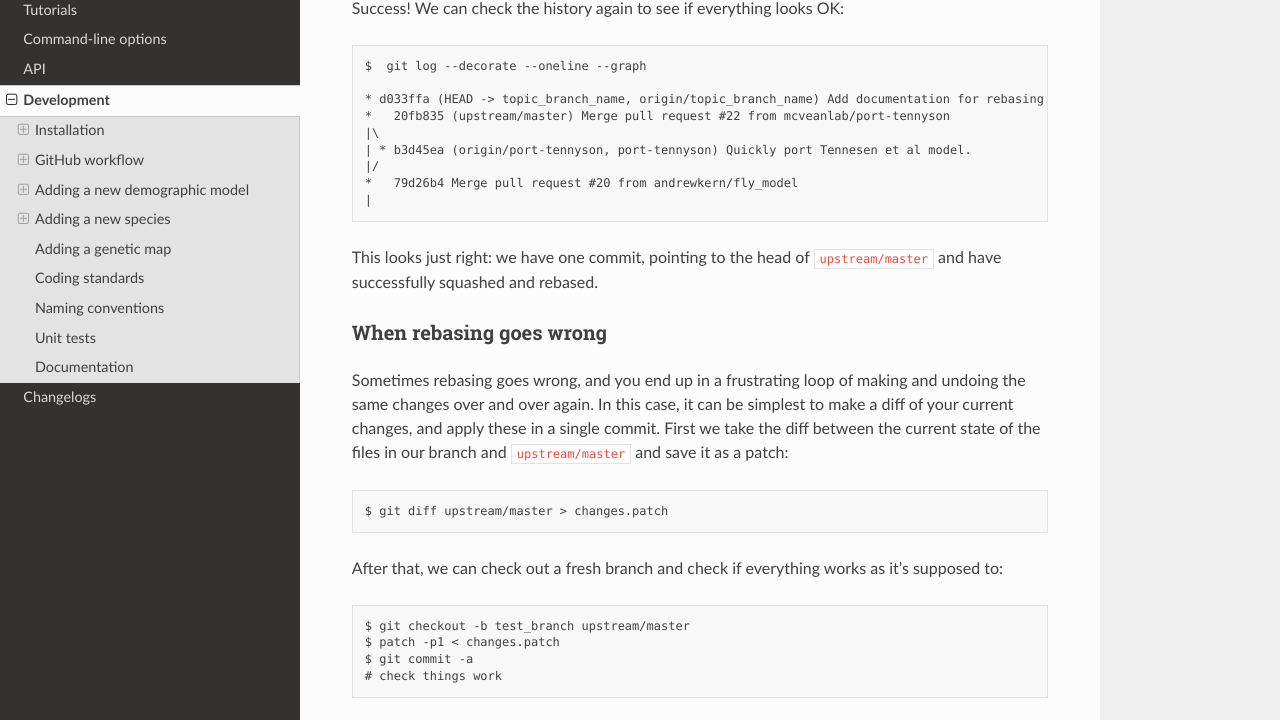
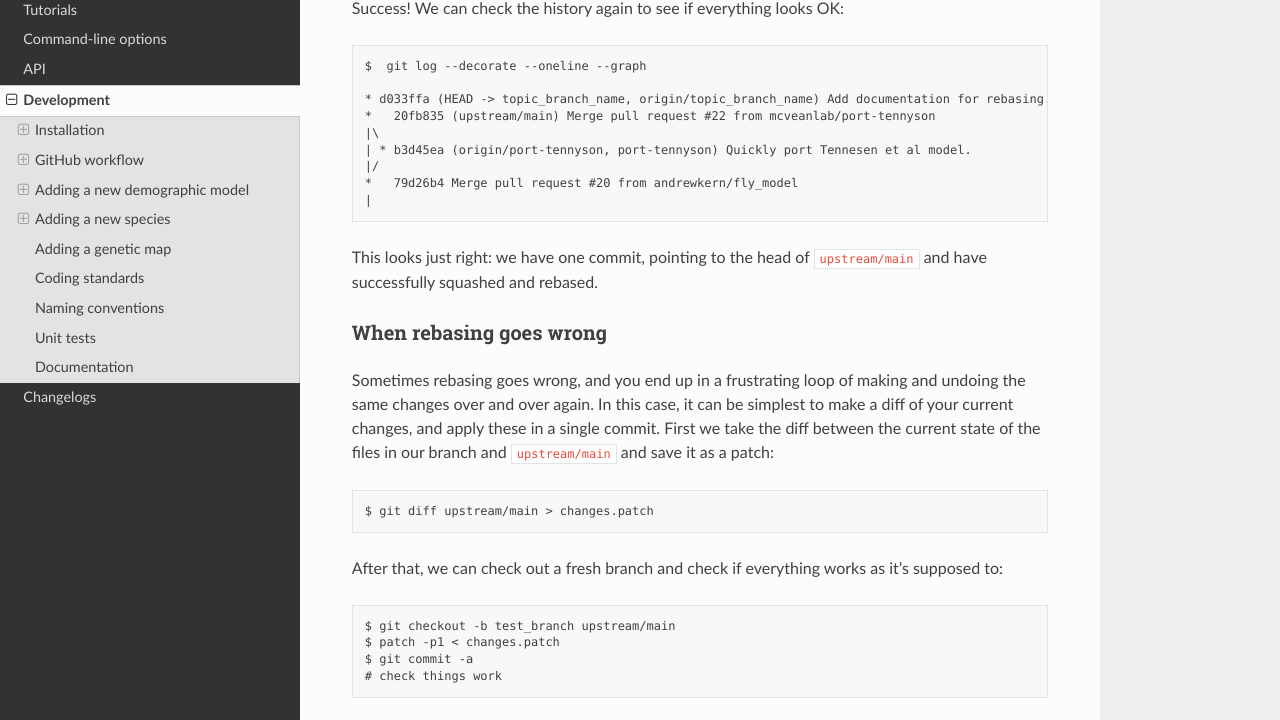
Before and after one commit to popsim-consortium/stdpopsim, a Sphinx documentation site: the page built from docs/development.rst, in a window 1280 px wide and 1400 px high, scrolled down 7566 px. Shown: the part 201-921 px from the top of the window. Built offline with Sphinx 7.4.7 and the Read the Docs theme 2.0.0, drawn with Linux system fonts in a browser that asks for light colours; pages that are not in the unit, such as notebooks, are missing from menus; some of the changed text lies outside the part shown.

```diff
--- a/README.rst
+++ b/README.rst
@@ -11,7 +11,7 @@ Stdpopsim is highly portable, and provides a number of
 To start an interactive Jupyter Notebook and start playing with ``stdpopsim`` now click
 
 .. image:: https://mybinder.org/badge_logo.svg
- :target: https://mybinder.org/v2/gh/popsim-consortium/stdpopsim/master?filepath=stdpopsim_example.ipynb
+ :target: https://mybinder.org/v2/gh/popsim-consortium/stdpopsim/main?filepath=stdpopsim_example.ipynb
 
 
 If you use ``stdpopsim`` in your work, please cite our
--- a/docs/conf.py
+++ b/docs/conf.py
@@ -62,8 +62,8 @@ templates_path = ["_templates"]
 # source_suffix = ['.rst', '.md']
 source_suffix = ".rst"
 
-# The master toctree document.
-master_doc = "index"
+# The entry point to the toctree document.
+index_doc = "index"
 
 # The language for content autogenerated by Sphinx. Refer to documentation
 # for a list of supported languages.
@@ -138,7 +138,7 @@ latex_elements = {
 #  author, documentclass [howto, manual, or own class]).
 latex_documents = [
     (
-        master_doc,
+        index_doc,
         "stdpopsim.tex",
         "stdpopsim Documentation",
         "PopSim Consortium",
@@ -151,7 +151,7 @@ latex_documents = [
 
 # One entry per manual page. List of tuples
 # (source start file, name, description, authors, manual section).
-man_pages = [(master_doc, "stdpopsim", "stdpopsim Documentation", [author], 1)]
+man_pages = [(index_doc, "stdpopsim", "stdpopsim Documentation", [author], 1)]
 
 
 # -- Options for Texinfo output ----------------------------------------------
@@ -161,7 +161,7 @@ man_pages = [(master_doc, "stdpopsim", "stdpopsim Documentation", [author], 1)]
 #  dir menu entry, description, category)
 texinfo_documents = [
     (
-        master_doc,
+        index_doc,
         "stdpopsim",
         "stdpopsim Documentation",
         author,
--- a/docs/development.rst
+++ b/docs/development.rst
@@ -51,7 +51,7 @@ help+wanted%22>`_
 To get started helping with ``stdpopsim`` development, please read the
 following sections to learn how to contribute.
 And, importantly, please have a look at our
-`code of conduct <https://github.com/popsim-consortium/stdpopsim/blob/master/CODE_OF_CONDUCT.md>`_.
+`code of conduct <https://github.com/popsim-consortium/stdpopsim/blob/main/CODE_OF_CONDUCT.md>`_.
 
 .. _sec_development_installation:
 
@@ -135,7 +135,7 @@ GitHub workflow
        is to follow this recipe::
 
         $ git fetch upstream
-        $ git checkout upstream/master
+        $ git checkout upstream/main
         $ git checkout -b topic_branch_name
 
     4. As you work on your topic branch you can add commits to it. Once you're
@@ -172,14 +172,14 @@ Rebasing
 
 Rebasing is used for two basic tasks we might ask for during review:
 
-1. Your topic branch has gotten out of date with the tip of ``upstream/master``
+1. Your topic branch has gotten out of date with the tip of ``upstream/main``
    and needs to be updated.
 2. Your topic branch has lots of messy commits, which need to be cleaned up
    by "squashing".
 
 `Rebasing <https://help.github.com/articles/about-git-rebase/>`_ in git
 basically means changing where your branch forked off the main code
-in ``upstream/master``. A good way of visualising what's happening is to
+in ``upstream/main``. A good way of visualising what's happening is to
 look at the `Network <https://github.com/popgensims/stdpopsim/network>`_ view on
 GitHub. This shows you all the forks and branches that GitHub knows about
 and how they relate to the main repository. Rebasing lets you change where
@@ -240,7 +240,7 @@ so that we remove some noise from the git history. For example, this PR
     * ad4c807 Please work, CI!
     * 0fe6dc4 Please work, CI!
     * 520e6ac Add documentation for rebasing.
-    *   20fb835 (upstream/master) Merge pull request #22 from mcveanlab/port-tennyson
+    *   20fb835 (upstream/main) Merge pull request #22 from mcveanlab/port-tennyson
     |\
     | * b3d45ea (origin/port-tennyson, port-tennyson) Quickly port Tennesen et al model.
     |/
@@ -255,11 +255,11 @@ using rebase:
 .. code-block:: none
 
     $ git fetch upstream
-    $ git rebase -i upstream/master
+    $ git rebase -i upstream/main
 
 We first make sure that we're rebasing against the most recent version of the
 upstream repo. Then, we ask git to perform an interactive rebase against
-the ``upstream/master`` branch. This starts up your editor, showing something
+the ``upstream/main`` branch. This starts up your editor, showing something
 like this::
 
     pick 520e6ac Add documentation for rebasing.
@@ -432,14 +432,14 @@ Success! We can check the history again to see if everything looks OK:
     $  git log --decorate --oneline --graph
 
     * d033ffa (HEAD -> topic_branch_name, origin/topic_branch_name) Add documentation for rebasing.
-    *   20fb835 (upstream/master) Merge pull request #22 from mcveanlab/port-tennyson
+    *   20fb835 (upstream/main) Merge pull request #22 from mcveanlab/port-tennyson
     |\
     | * b3d45ea (origin/port-tennyson, port-tennyson) Quickly port Tennesen et al model.
     |/
     *   79d26b4 Merge pull request #20 from andrewkern/fly_model
     |
 
-This looks just right: we have one commit, pointing to the head of ``upstream/master``
+This looks just right: we have one commit, pointing to the head of ``upstream/main``
 and have successfully squashed and rebased.
 
 ------------------------
@@ -450,14 +450,14 @@ Sometimes rebasing goes wrong, and you end up in a frustrating loop of making an
 undoing the same changes over and over again. In this case, it can be simplest to
 make a diff of your current changes, and apply these in a single commit. First
 we take the diff between the current state of the files in our branch and
-``upstream/master`` and save it as a patch::
+``upstream/main`` and save it as a patch::
 
-    $ git diff upstream/master > changes.patch
+    $ git diff upstream/main > changes.patch
 
 After that, we can check out a fresh branch and check if everything works
 as it's supposed to::
 
-    $ git checkout -b test_branch upstream/master
+    $ git checkout -b test_branch upstream/main
     $ patch -p1 < changes.patch
     $ git commit -a
     # check things work
@@ -751,7 +751,7 @@ When developers A and B disagree on the model implementation, the process is to:
 
     3. If changes have to be made to the production model Developer A submits a
        PR with the hotfix for the production model. Developer B then rebases
-       the branch containing their PR against master to check for model
+       the branch containing their PR against the main branch to check for model
        equality. Repeat steps 1-3 until this is achieved. If changes have to be
        made to the QC model they are committed to the branch where the QC PR
        originates from.
--- a/docs/index.rst
+++ b/docs/index.rst
@@ -1,4 +1,4 @@
-.. stdpopsim documentation master file, created by
+.. stdpopsim documentation index file, created by
    sphinx-quickstart on Sun Feb  3 17:26:38 2019.
    You can adapt this file completely to your liking, but it should at least
    contain the root `toctree` directive.
--- a/docs/installation.rst
+++ b/docs/installation.rst
@@ -5,10 +5,10 @@ Installation
 ============
 
 You can get started right away, without installing ``stdpopsim`` locally, by using the
-`Jupyter Binder <https://mybinder.org/v2/gh/popsim-consortium/stdpopsim/master?filepath=stdpopsim_example.ipynb>`_. |binder|
+`Jupyter Binder <https://mybinder.org/v2/gh/popsim-consortium/stdpopsim/main?filepath=stdpopsim_example.ipynb>`_. |binder|
 
 .. |binder| image:: https://mybinder.org/badge_logo.svg
- :target: https://mybinder.org/v2/gh/popsim-consortium/stdpopsim/master?filepath=stdpopsim_example.ipynb
+ :target: https://mybinder.org/v2/gh/popsim-consortium/stdpopsim/main?filepath=stdpopsim_example.ipynb
 
 
 There are two basic options for installing ``stdpopsim`` and its dependencies: either
--- a/docs/introduction.rst
+++ b/docs/introduction.rst
@@ -48,7 +48,7 @@ Github `issues <http://github.com/popgensims/stdpopsim/issues>`_.
 There is a lot of chatter through
 Github, and we’ve been building code
 there cooperatively. If you are interested in joining us please read our
-`code of conduct <https://github.com/popsim-consortium/stdpopsim/blob/master/CODE_OF_CONDUCT.md>`_.
+`code of conduct <https://github.com/popsim-consortium/stdpopsim/blob/main/CODE_OF_CONDUCT.md>`_.
 A particular goal of this project is to build a diverse and supportive community,
 and so we especially encourage individuals from underrepresented groups in popgen to join.
 Being a member of the Consortium can provide a valuable avenue for career development, through
--- a/environment.yml
+++ b/environment.yml
@@ -18,4 +18,4 @@ dependencies:
         - matplotlib
         # load the stdpopsim Github repository as a library using pip
         - pip:
-            - "--editable=git+https://github.com/popgensims/stdpopsim.git#egg=stdpopsim-master"
+            - "--editable=git+https://github.com/popgensims/stdpopsim.git#egg=stdpopsim-main"
```
Also changed, not shown: README.md (+2 -2 lines), stdpopsim_example.ipynb, 3 other files.
